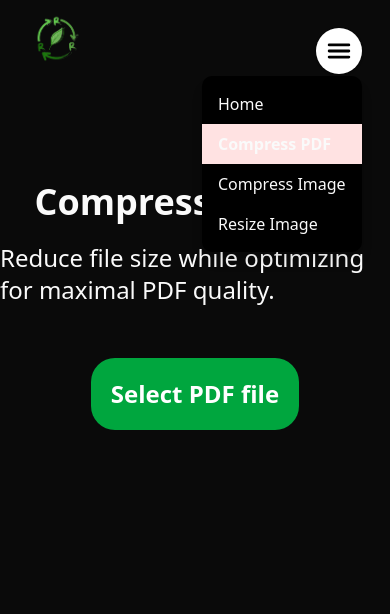
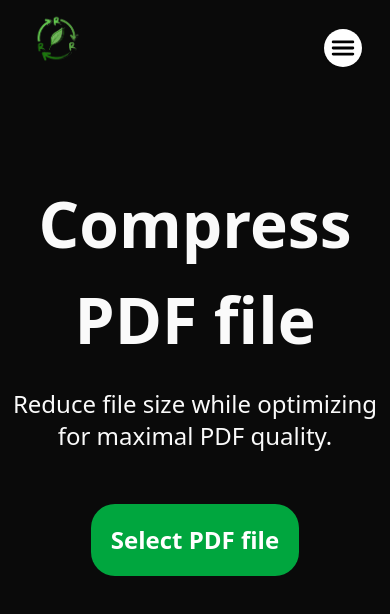
Before and after one commit to arghyadeep00/fileCompressor, a Next.js app in the folder frontend/: page /compress_pdf in a window 390 px wide. Shown: the top 614 px of the page. Built offline with nearby package versions, Linux system fonts and the light colour scheme.

Commit message:
mobile responsive implement

```diff
--- a/frontend/app/compress_pdf/page.jsx
+++ b/frontend/app/compress_pdf/page.jsx
@@ -68,8 +68,8 @@ const CompressPdf = () => {
       {!response ? (
         <>
           <div className="mt-20 flex gap-5 flex-col items-center justify-center w-full">
-            <h1 className="font-bold text-4xl">Compress PDF file</h1>
-            <p className="text-2xl">
+            <h1 className="font-bold text-[4rem] text-center">Compress PDF file</h1>
+            <p className="text-2xl text-center px-3">
               Reduce file size while optimizing for maximal PDF quality.
             </p>
             <label
--- a/frontend/components/Navbar.jsx
+++ b/frontend/components/Navbar.jsx
@@ -1,5 +1,5 @@
 "use client";
-import React from "react";
+import React, { useState } from "react";
 import { Button } from "./ui/button";
 import Link from "next/link";
 import { usePathname } from "next/navigation";
@@ -7,6 +7,7 @@ import { IoMenu } from "react-icons/io5";
 import Image from "next/image";
 const Navbar = () => {
   const pathname = usePathname();
+  const [menuBoxList, setMenuBoxList] = useState(false);
   return (
     <div className="w-full">
       <nav className="flex justify-between p-7">
@@ -48,18 +49,23 @@ const Navbar = () => {
 
         <div className="md:hidden flex items-center relative">
           <button
-            className="p-2 bg-white rounded-full shadow hover:bg-gray-200 transition-colors focus:outline-none focus:ring-2 focus:ring-blue-400"
+            className="p-1 bg-white rounded-full shadow hover:bg-gray-200 transition-colors focus:outline-none focus:ring-2 focus:ring-blue-400"
             aria-label="Open menu"
             type="button"
+            onClick={() => setMenuBoxList((prev) => !prev)}
           >
             <IoMenu className="text-black text-3xl" />
           </button>
-          <ul className="absolute top-12 right-0 w-40 bg-black shadow-lg rounded-lg py-2 z-50">
+          {menuBoxList && (
+            <ul
+              className="absolute top-12 right-0 w-80 flex gap-2 flex-col justify-center items-center bg-black shadow-lg rounded-lg py-2 z-50"
+              onClick={() => setMenuBoxList(false)}
+            >
               <li>
                 <Link
                   href="/"
-                className={`block px-4 py-2 hover:bg-gray-100 ${
-                  pathname === "/" ? "bg-red-100 font-semibold" : ""
+                  className={`block px-4 py-2 text-xl border-b${
+                    pathname === "/" ? "font-semibold" : ""
                   }`}
                 >
                   Home
@@ -68,8 +74,8 @@ const Navbar = () => {
               <li>
                 <Link
                   href="/compress_pdf"
-                className={`block px-4 py-2 hover:bg-gray-100 ${
-                  pathname === "/compress_pdf" ? "bg-red-100 font-semibold" : ""
+                  className={`block px-4 py-2 text-xl border-b ${
+                    pathname === "/compress_pdf" ? "font-semibold" : ""
                   }`}
                 >
                   Compress PDF
@@ -78,10 +84,8 @@ const Navbar = () => {
               <li>
                 <Link
                   href="/compress_image"
-                className={`block px-4 py-2 hover:bg-gray-100 ${
-                  pathname === "/compress_image"
-                    ? "bg-red-100 font-semibold"
-                    : ""
+                  className={`block px-4 py-2 text-xl border-b ${
+                    pathname === "/compress_image" ? "font-semibold" : ""
                   }`}
                 >
                   Compress Image
@@ -90,14 +94,15 @@ const Navbar = () => {
               <li>
                 <Link
                   href="/resize_image"
-                className={`block px-4 py-2 hover:bg-gray-100 ${
-                  pathname === "/resize_image" ? "bg-red-100 font-semibold" : ""
+                  className={`block px-4 py-2 text-xl border-b${
+                    pathname === "/resize_image" ? "font-semibold" : ""
                   }`}
                 >
                   Resize Image
                 </Link>
               </li>
             </ul>
+          )}
         </div>
       </nav>
     </div>
```
Lines whose indentation alone changed are shown as unchanged.
